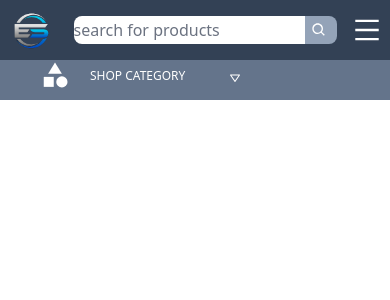
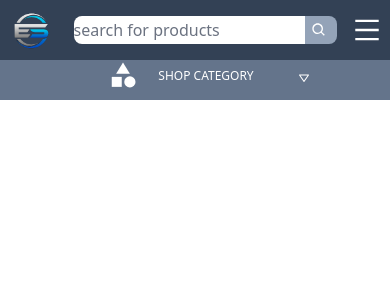
Before and after one commit to Thabiso-Timzo/api.express-store, a React (Create React App) app in the folder client/: page / in a window 390 px wide. Shown: the top 300 px of the page. Built offline with nearby package versions, Linux system fonts and the light colour scheme.

Commit message:
Modified file

```diff
--- a/client/src/index.css
+++ b/client/src/index.css
@@ -2,8 +2,18 @@
 @tailwind components;
 @tailwind utilities;
 
-* {
-    margin: 0;
-    padding: 0;
-    box-sizing: border-box;
+.display-header {
+    display: block;
 }
+
+@media screen and (max-width: 767px) {
+    .display-header {
+        display: none;
+    }
+
+    .center-align {
+        justify-content: center;
+    }
+}
+
+/* 52:16 */
```
